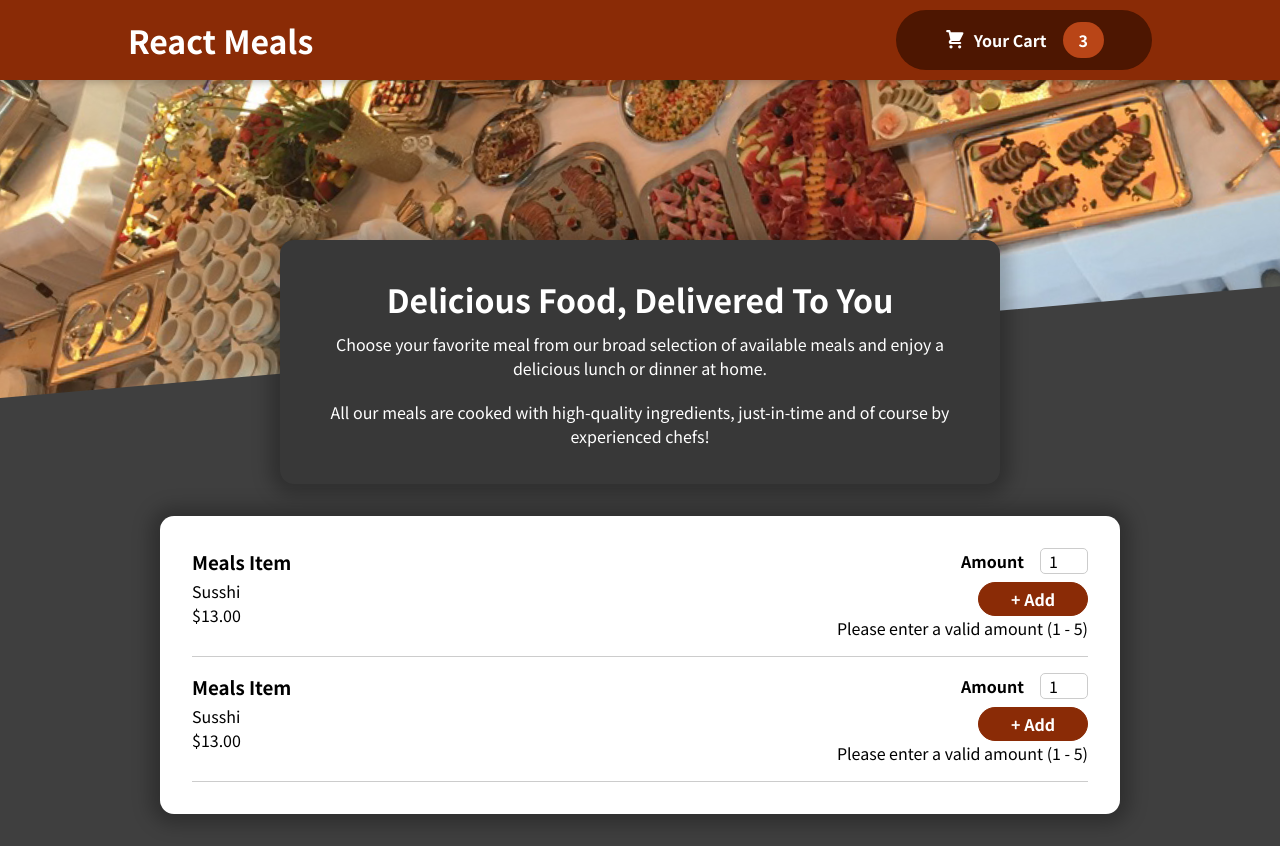
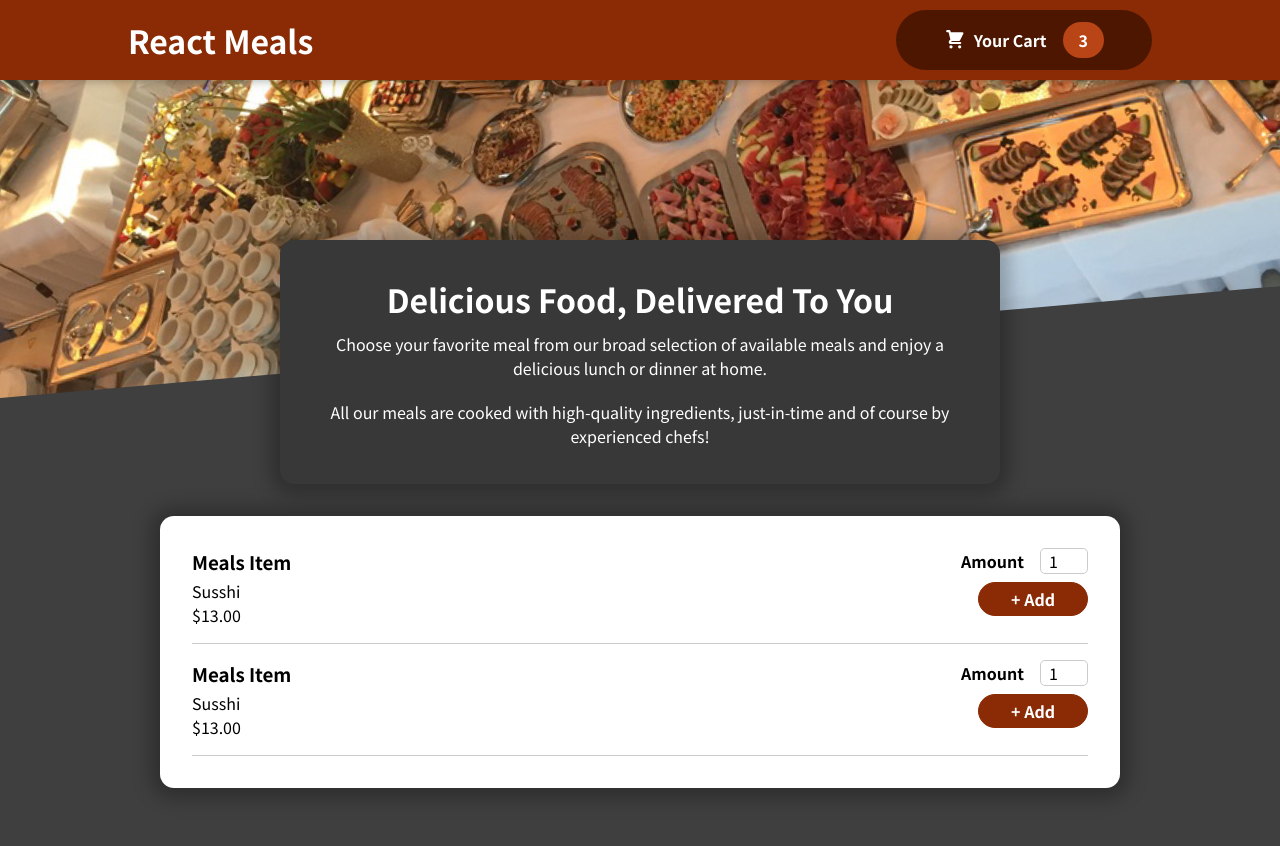
Before and after one commit to Marknjo/meals-app, a React (Vite) app: page / in a window 1280 px wide. After the commit the page ends 820 px from the top, so only its background shows below. Built offline with nearby package versions, Linux system fonts and the light colour scheme.

Commit message:
Handle add meals item to the UI

```diff
--- a/src/components/Meals/MealsItem/MealsItemForm.tsx
+++ b/src/components/Meals/MealsItem/MealsItemForm.tsx
@@ -1,12 +1,33 @@
-import { useRef } from 'react';
+import { FormEvent, RefObject, useRef, useState } from 'react';
 import Input from '../../UI/Input';
 import styles from './MealsItemForm.module.css';
 
 const MealsItemForm = () => {
-  const amountInputRef = useRef(null);
+  const amountInputRef = useRef<HTMLInputElement>(null);
+
+  const [formHasErrors, setFormHasErrors] = useState(false);
+
+  const submitMealItemHandler = (event: FormEvent) => {
+    try {
+      event.preventDefault();
+
+      // Handle validations
+      if (!amountInputRef.current) throw new Error('Please add a valid amount');
+
+      // Const update store
+      const amount = amountInputRef.current.value;
+
+      // increase cart values
+
+      // Clear input Value
+      amountInputRef.current.value = '1';
+    } catch (error) {
+      setFormHasErrors(true);
+    }
+  };
 
   return (
-    <form className={styles.form}>
+    <form className={styles.form} onSubmit={submitMealItemHandler}>
       {/* <input type="number" min="1" max="5" required aria-required /> */}
       <Input
         ref={amountInputRef}
@@ -27,7 +48,9 @@ const MealsItemForm = () => {
       >
         + Add
       </button>
-      <p aria-errormessage="true">Please enter a valid amount (1 - 5)</p>
+      {formHasErrors && (
+        <p aria-errormessage="true">Please enter a valid amount (1 - 5)</p>
+      )}
     </form>
   );
 };
--- a/src/components/UI/Input.tsx
+++ b/src/components/UI/Input.tsx
@@ -10,6 +10,7 @@ export interface InputProps {
     max: string;
     step: string;
     defaultValue: string;
+    value?: string;
   };
 }
 
```
